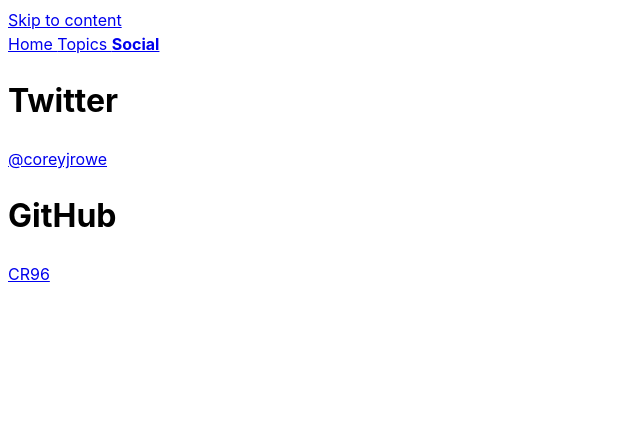
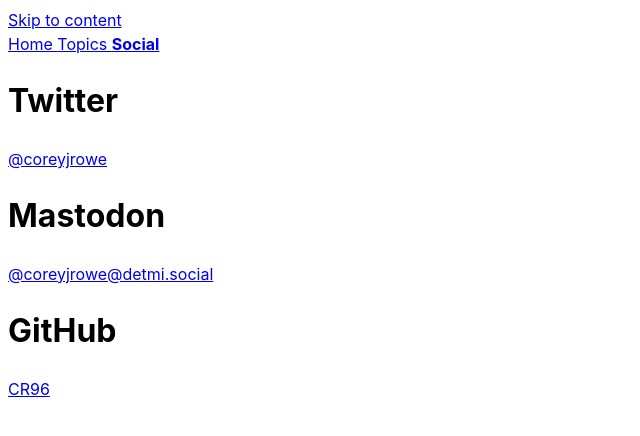
Before and after one commit to CR96/blog, a Jekyll site: the page built from social.md, in a window 1280 px wide. Shown: the top 436 px of the page, without its empty margins (0-640 px from the left). Built offline with Jekyll 4.4.1, drawn with Linux system fonts in a browser that asks for light colours.

Commit message:
Add Mastodon link

```diff
--- a/social.md
+++ b/social.md
@@ -5,5 +5,8 @@ title: "Social"
 # Twitter
 [@coreyjrowe](https://twitter.com/coreyjrowe)
 
+# Mastodon
+[@coreyjrowe@detmi.social](https://detmi.social/@coreyjrowe)
+
 # GitHub
 [CR96](https://github.com/CR96)
```
